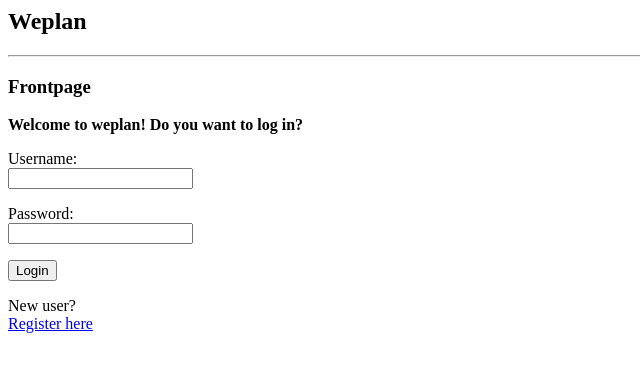
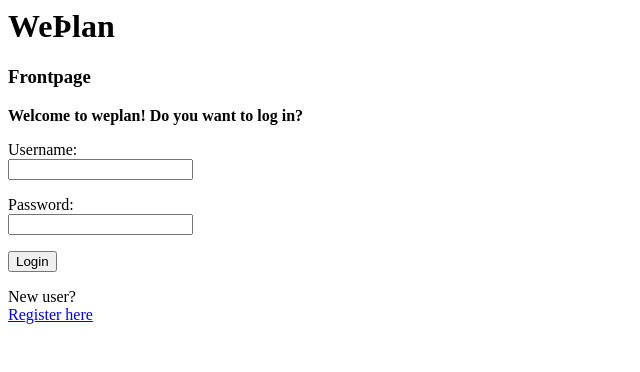
Before and after one commit to lowdodo/tsoha-weplan, a Flask app: page /login in a window 1280 px wide. Shown: the top 372 px of the page, without its empty margins (0-640 px from the left). Run offline with Flask 3, Linux system fonts and the light colour scheme.

Commit message:
changed places

```diff
--- a/templates/index.html
+++ b/templates/index.html
@@ -1,5 +1,6 @@
-<h2>Weplan</h2>
-<hr>
+<title>Weplan</title>
+
+<h1>WeÞlan</h1>
 
 {% if session.name %}
 
@@ -12,9 +13,10 @@ You have logged in as <b>{{ session.name }}</b>
 <hr>
 
 Here is the list of all active plans:
-<ul>{% for plan in plans %}
-<li><a href="/plan/{{ plan.plan_id }}">{{ plan.name }}</a></li>
-{% endfor %}
+<ul>
+  {% for plan in plans %}
+    <li><a href="/plan/{{ plan.plan_id }}">{{ plan.name }}</a></li>
+  {% endfor %}
 </ul>
 Add a plan:
 <li><a href="/addplan">Add a new plan</a>
```
